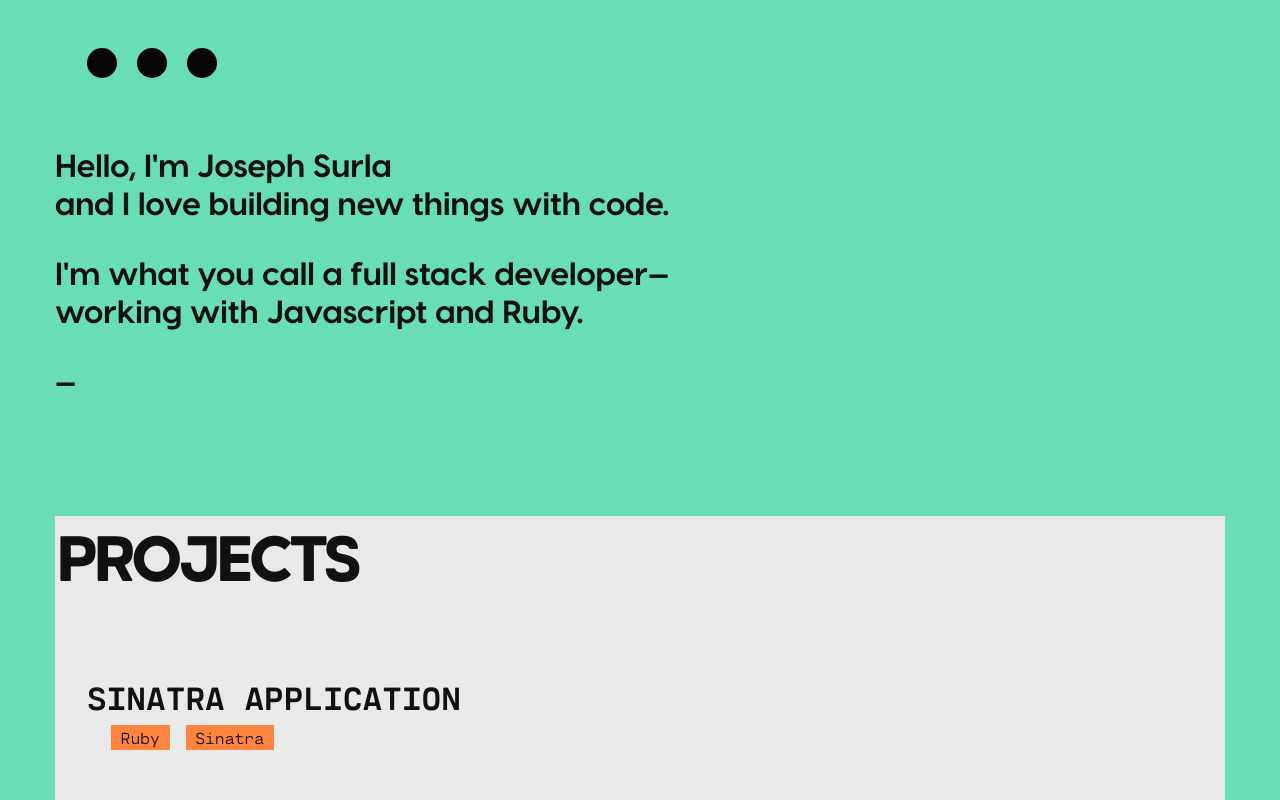
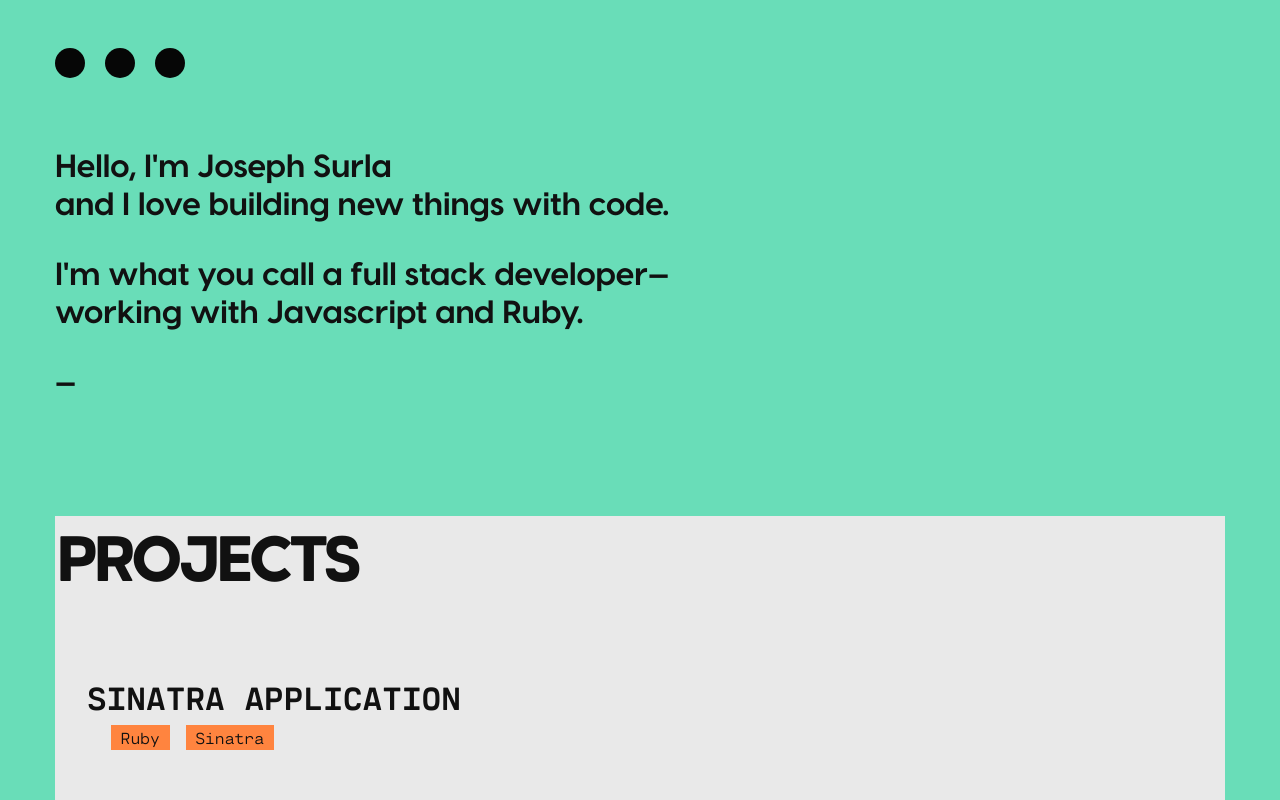
Before and after one commit to surla/surla-react, a React (Create React App) app: page / in a window 1280 px wide. Shown: the top 800 px of the page. Built offline with nearby package versions, Linux system fonts and the light colour scheme.

Commit message:
Remove left margin for logo

```diff
--- a/src/components/Logo.js
+++ b/src/components/Logo.js
@@ -5,7 +5,6 @@ import logo from '../assets/images/logo.svg';
 
 const Image = styled.div`
   margin-top: 3em;
-  margin-left: 2em;
 `
 
 const Logo = () => (
```
